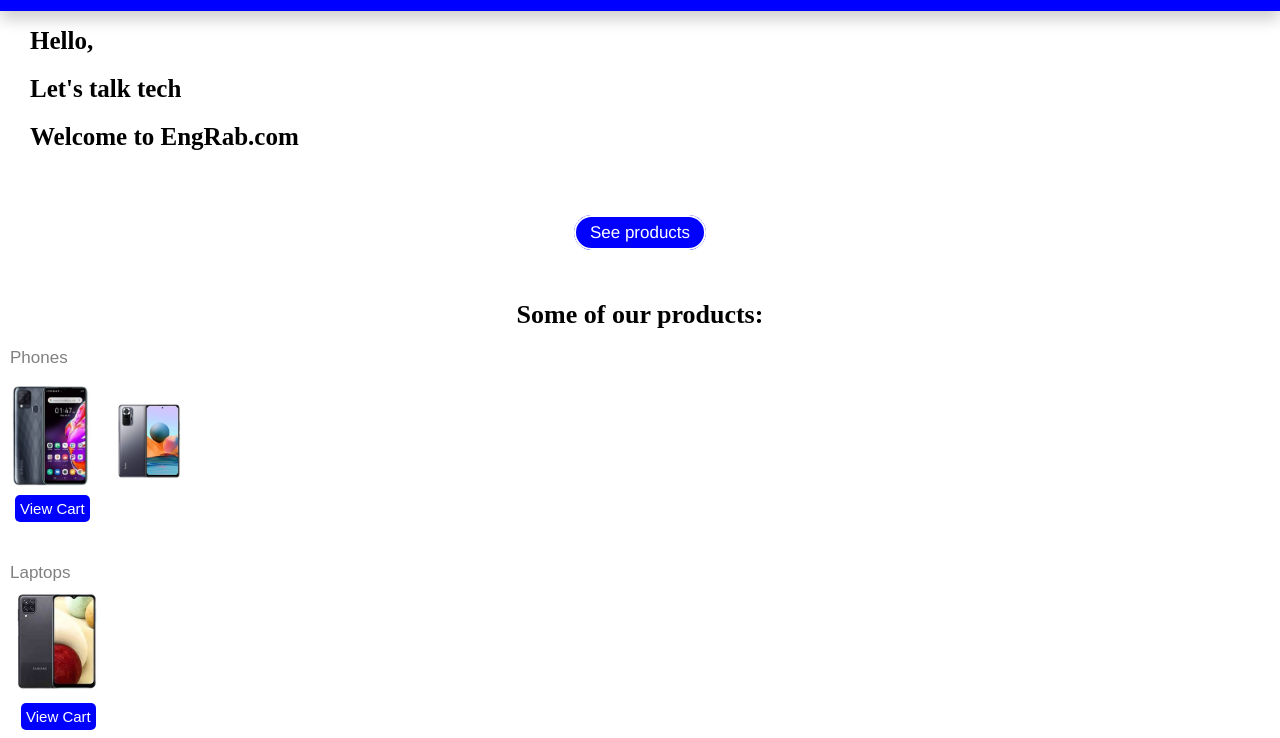
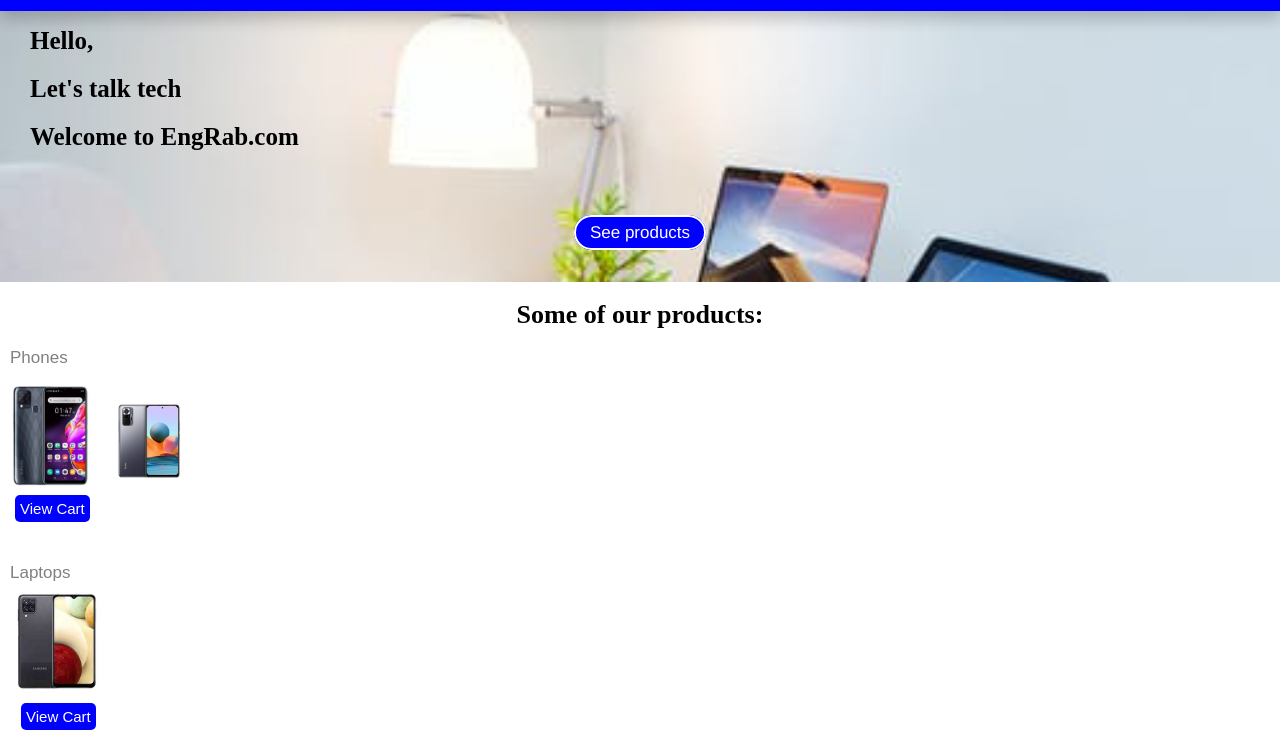
Before and after one commit to Alphaeinsteinium/Engrab, a plain HTML site: page index.html in a window 1280 px wide. Shown: the part 39-777 px from the top of the page. Drawn offline with Linux system fonts and the light colour scheme.

Commit message:
Update style.css

```diff
--- a/style.css
+++ b/style.css
@@ -130,7 +130,7 @@ text-align: center;
  display: flex;
  }
 .lettalk{
-background-image: url("images/pexels-photo-2528118.jpeg");
+background-image: url("pexels-photo-2528118.jpeg");
 height: 35vh;
  width: 100%;
  background-repeat: no-repeat;
```
